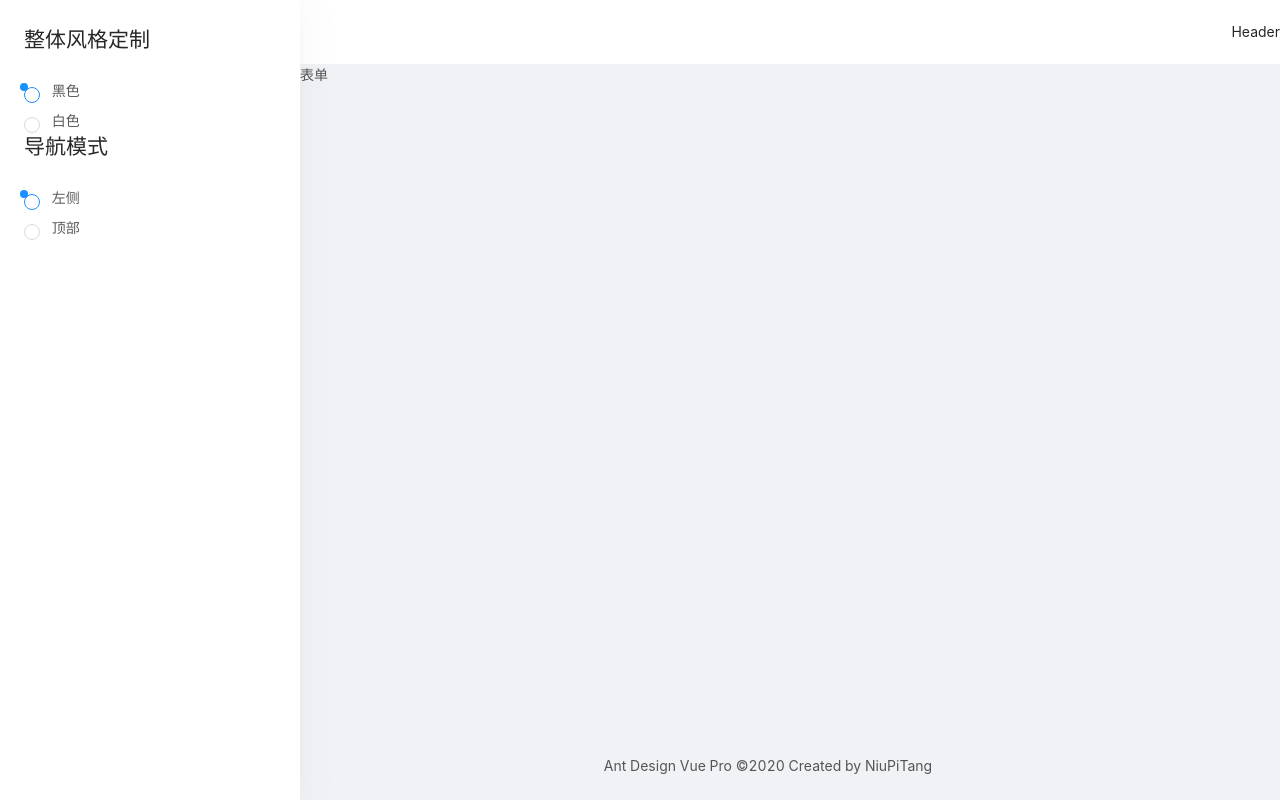
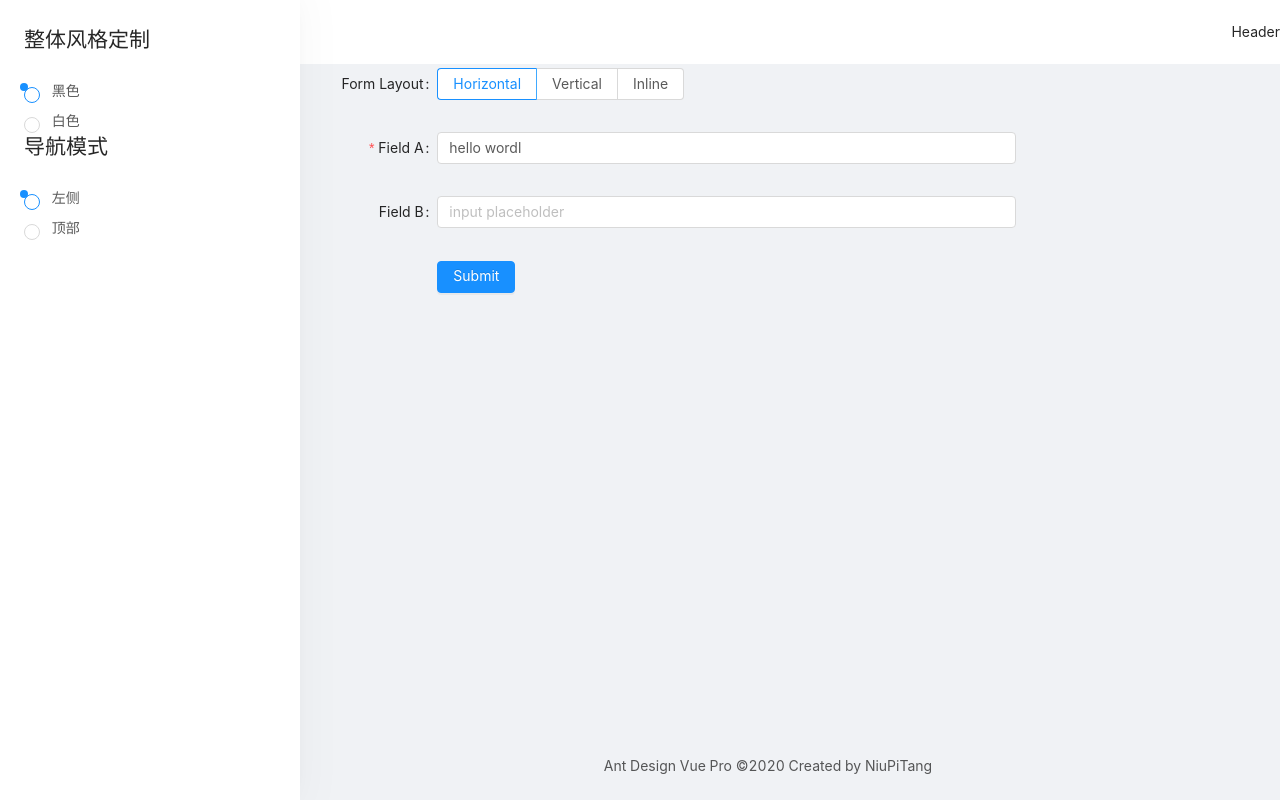
Before and after one commit to niupitang94/ant-desing-vue-pro0820, a Vue app in the folder html/: page /form/basic-form in a window 1280 px wide. Built offline with nearby package versions, Linux system fonts and the light colour scheme.

Commit message:
增加了一个表单校验的功能

```diff
--- a/html/babel.config.js
+++ b/html/babel.config.js
@@ -1,5 +1,5 @@
 module.exports = {
-  presets: ["@vue/cli-plugin-babel/preset"],
+  presets: ["@vue/cli-plugin-babel/preset", "@vue/babel-preset-jsx"],
   plugins: [
     [
       "import",
--- a/html/package.json
+++ b/html/package.json
@@ -4,11 +4,14 @@
   "private": true,
   "scripts": {
     "serve": "vue-cli-service serve",
+    "serve:no-mock": "cross-env MOCK=none vue-cli-service serve",
     "build": "vue-cli-service build",
     "test:unit": "vue-cli-service test:unit",
     "lint": "vue-cli-service lint"
   },
   "dependencies": {
+    "@vue/babel-helper-vue-jsx-merge-props": "^1.0.0",
+    "@vue/babel-preset-jsx": "^1.1.2",
     "ant-design-vue": "^1.6.4",
     "axios": "^0.20.0",
     "core-js": "^3.6.5",
@@ -32,6 +35,7 @@
     "@vue/test-utils": "^1.0.3",
     "babel-eslint": "^10.1.0",
     "babel-plugin-import": "^1.13.0",
+    "cross-env": "^7.0.2",
     "eslint": "^6.7.2",
     "eslint-plugin-prettier": "^3.1.3",
     "eslint-plugin-vue": "^6.2.2",
--- a/html/src/main.js
+++ b/html/src/main.js
@@ -10,7 +10,8 @@ import {
   Drawer,
   Radio,
   Input,
-  Menu
+  Menu,
+  Form
 } from "ant-design-vue";
 import Authorized from "./components/Authorized.vue";
 import Auth from "./directives/auth";
@@ -27,6 +28,7 @@ Vue.use(Input);
 Vue.use(Menu);
 Vue.component("Authorized", Authorized);
 Vue.use(Auth);
+Vue.use(Form);
 new Vue({
   router,
   store,
--- /dev/null
+++ b/html/src/utils/request.js
@@ -0,0 +1,25 @@
+import axios from "axios";
+import { notification } from "ant-design-vue";
+function request(options) {
+  return axios(options)
+    .then((res) => {
+      return res;
+    })
+    .catch((error) => {
+      const {
+        response: { status, statusText }
+      } = error;
+      notification.error({
+        // eslint-disable-next-line no-unused-vars
+        message: h => (
+          <div>
+            请求错误:<span style="color: red">{status}</span> : {options.url}
+          </div>
+        ),
+        description: statusText
+      });
+      return Promise.reject(error);
+    });
+}
+
+export default request;
--- a/html/src/views/Dashboard/Analysis.vue
+++ b/html/src/views/Dashboard/Analysis.vue
@@ -4,7 +4,7 @@
   </div>
 </template>
 <script>
-import axios from "axios";
+import request from "../../utils/request";
 import Chart from "../../components/Chart";
 export default {
   name: "Analysis",
@@ -27,9 +27,11 @@ export default {
   },
   methods: {
     getChartData() {
-      axios
-        .get("/api/dashboard/chart", { params: { ID: 12345 } })
-        .then(response => {
+      request({
+        url: "/api/dashboard/chart",
+        method: "GET",
+        params: { ID: 12345 }
+      }).then((response) => {
         console.log(response);
         this.chartOption = {
           title: {
--- a/html/src/views/Forms/BasicForm.vue
+++ b/html/src/views/Forms/BasicForm.vue
@@ -1,10 +1,111 @@
 <template>
-  <div>
-    基础表单
-  </div>
+  <a-form :layout="formLayout" :form="form">
+    <a-form-item
+      label="Form Layout"
+      :label-col="formItemLayout.labelCol"
+      :wrapper-col="formItemLayout.wrapperCol"
+    >
+      <a-radio-group
+        default-value="horizontal"
+        @change="handleFormLayoutChange"
+      >
+        <a-radio-button value="horizontal">
+          Horizontal
+        </a-radio-button>
+        <a-radio-button value="vertical">
+          Vertical
+        </a-radio-button>
+        <a-radio-button value="inline">
+          Inline
+        </a-radio-button>
+      </a-radio-group>
+    </a-form-item>
+    <a-form-item
+      label="Field A"
+      :label-col="formItemLayout.labelCol"
+      :wrapper-col="formItemLayout.wrapperCol"
+    >
+      <a-input
+        v-decorator="[
+          'fieldA',
+          {
+            initialValue: fieldA,
+            rules: [{ required: true, min: 6, message: '必须大于6个字符' }]
+          }
+        ]"
+        placeholder="input placeholder"
+      />
+    </a-form-item>
+    <a-form-item
+      label="Field B"
+      :label-col="formItemLayout.labelCol"
+      :wrapper-col="formItemLayout.wrapperCol"
+    >
+      <a-input v-decorator="['fieldB']" placeholder="input placeholder" />
+    </a-form-item>
+    <a-form-item :wrapper-col="buttonItemLayout.wrapperCol">
+      <a-button type="primary" @click="handleSubmit">
+        Submit
+      </a-button>
+    </a-form-item>
+  </a-form>
 </template>
+
 <script>
 export default {
-  name: "BasicForm"
+  data() {
+    this.form = this.$form.createForm(this);
+    return {
+      formLayout: "horizontal",
+      fieldA: "hellow",
+      fieldB: ""
+    };
+  },
+  mounted() {
+    setTimeout(() => {
+      this.form.setFieldsValue({ fieldA: "hello wordl" });
+    }, 3000);
+  },
+  computed: {
+    formItemLayout() {
+      const { formLayout } = this;
+      return formLayout === "horizontal"
+        ? {
+            labelCol: { span: 4 },
+            wrapperCol: { span: 14 }
+          }
+        : {};
+    },
+    buttonItemLayout() {
+      const { formLayout } = this;
+      return formLayout === "horizontal"
+        ? {
+            wrapperCol: { span: 14, offset: 4 }
+          }
+        : {};
+    }
+  },
+  methods: {
+    handleFormLayoutChange(e) {
+      this.formLayout = e.target.value;
+    },
+    handleSubmit() {
+      this.form.validateFields((err, values) => {
+        if (!err) {
+          console.log(values);
+          Object.assign(this, values);
+        }
+      });
+      // if (this.fieldA.length <= 5) {
+      //   this.fieldAStatus = "error";
+      //   this.fieldAHelp = "必须大于5个字符";
+      // } else {
+      //   console.log({
+      //     fieldA: this.fieldA,
+      //     fieldB: this.fieldB
+      //   });
+      // }
+    }
+  }
 };
 </script>
--- a/html/vue.config.js
+++ b/html/vue.config.js
@@ -10,13 +10,16 @@ module.exports = {
   devServer: {
     proxy: {
       "/api": {
-        target: "http://localhost:3000",
+        target: "http://localhost:8080",
         bypass: function(req, res) {
           if (req.headers.accept.indexOf("html") !== -1) {
             console.log("Skipping proxy for browser request.");
             return "/index.html";
-          } else {
-            const name = req.path.split("/api/")[1].split("/").join("_");
+          } else if (process.env.MOCK !== "none") {
+            const name = req.path
+              .split("/api/")[1]
+              .split("/")
+              .join("_");
             const mock = require(`./mock/${name}`);
             const result = mock(req.method);
             delete require.cache[require.resolve(`./mock/${name}`)];
```
Also changed, not shown: 1 other file (tests, documents, lock files or other folders). Lines whose indentation alone changed are shown as unchanged.
